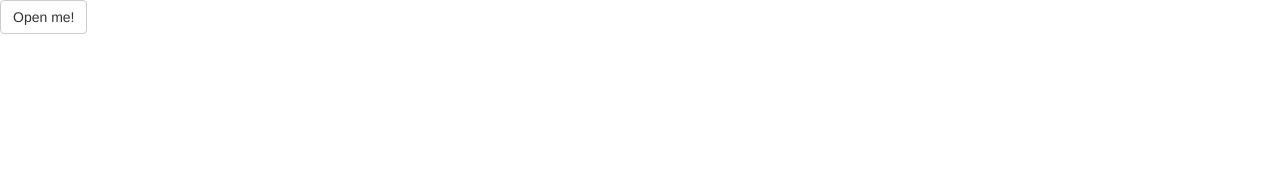
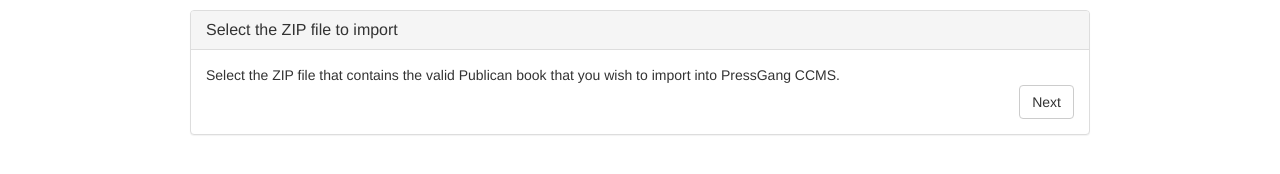
Before and after one commit to mcasperson/PressGangCCMSImport, a plain HTML site: page index.html in a window 1280 px wide. Drawn offline with Linux system fonts and the light colour scheme.

Commit message:
Working on getting initial steps to be displayed

```diff
--- /dev/null
+++ b/css/qna.css
@@ -0,0 +1,4 @@
+html {
+    margin:    10px auto;
+    max-width: 900px;
+}
--- a/index.html
+++ b/index.html
@@ -12,6 +12,7 @@
             angular.module('qna', ['ui.bootstrap']);
         </script>
         <link href="css/bootstrap.min.css" rel="stylesheet">
+        <link href="css/qna.css" rel="stylesheet">
     </head>
     <body>
         <div ng-controller="QNAController">
@@ -28,7 +29,18 @@
                 </div>
             </script>
 
-            <button class="btn btn-default" ng-click="next()">Open me!</button>
+            <!-- The panel that contains the current wizard step -->
+            <div class="panel panel-default">
+                <div class="panel-heading">
+                    <h3 class="panel-title">{{qna.step.title}}</h3>
+                </div>
+                <div class="panel-body">
+                    <div ng-if="qna.step.intro != null">{{qna.step.intro}}</div>
+                    <button class="btn btn-default pull-right" ng-click="next()" ng-if="qna.hasNext()">Next</button>
+                </div>
+            </div>
+
+
         </div>
     </body>
 </html>
--- a/js/qnasteps.js
+++ b/js/qnasteps.js
@@ -11,7 +11,9 @@
         function (result, config, alert) {
             alert("A message", "Some text goes here");
         },
-        null
+        function (result, config, alert) {
+            return null;
+        }
     );
 
 }(this));
```
